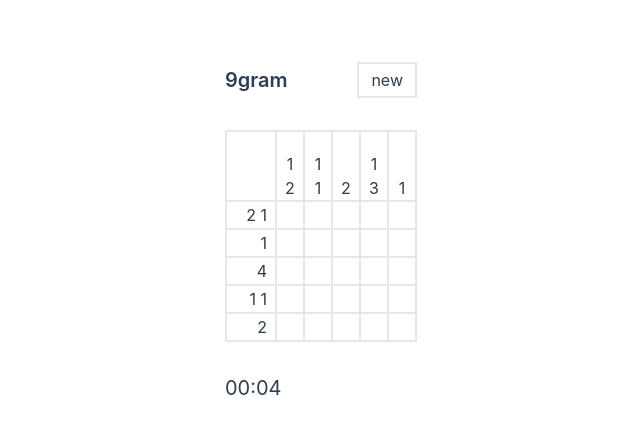
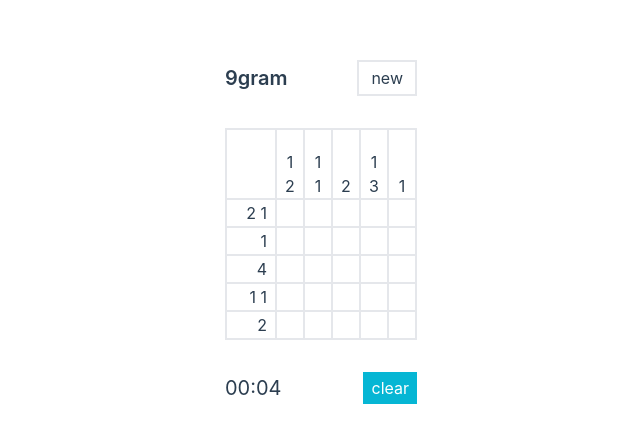
Before and after one commit to oakdays/9gram, a Vue app: page / in a window 1280 px wide. Shown: the part 168-610 px from the top of the page, without its empty margins (319-959 px from the left). Built offline with nearby package versions, Linux system fonts and the light colour scheme.

Commit message:
Add "Clear" button + lint

```diff
--- a/src/components/GameGrid.vue
+++ b/src/components/GameGrid.vue
@@ -6,11 +6,12 @@ import { Action, ActionEffect, CellState, MouseButton } from "@/utils/enums"
 import GridCell from "@/components/GridCell.vue"
 
 const props = defineProps<{
+  clearing: boolean
   solution: Array<number>[]
   solved: boolean
 }>()
 
-const emit = defineEmits(["solved"])
+const emit = defineEmits(["clear", "solved"])
 
 const data = reactive({
   matrix: [] as Array<Array<number>>,
@@ -56,6 +57,21 @@ watch(
           }
         }
       }
+    })
+  }
+)
+
+watch(
+  () => props.clearing,
+  () => {
+    nextTick(() => {
+      for (let i in data.matrix) {
+        for (let j in data.matrix[i]) {
+          data.matrix[i][j] = 0
+        }
+      }
+
+      emit("clear")
     })
   }
 )
--- a/src/views/GameView.vue
+++ b/src/views/GameView.vue
@@ -15,6 +15,7 @@ const data = reactive({
   rows: 0,
   columns: 0,
   solved: false,
+  clearing: false,
   resetting: true,
   solution: [] as Array<number>[],
   startingTime: new Date().getTime(),
@@ -121,16 +122,19 @@ async function updateClipboard(newClip: string) {
 
       <div :class="{ border: !data.solved, 'border-2': data.solved }">
         <game-grid
+          :clearing="data.clearing"
           :solution="data.solution"
           :solved="data.solved"
+          @clear="data.clearing = false"
           @solved="data.solved = true"
         />
       </div>
 
       <div class="flex justify-between mt-8 items-center">
-        <time class="text-xl" :datetime="formattedTimePassed">{{
-          formattedTimePassed
-        }}</time>
+        <time class="text-xl" :datetime="formattedTimePassed">
+          {{ formattedTimePassed }}</time
+        >
+
         <button
           v-if="data.solved"
           class="px-2 py-1 transition-colors"
@@ -141,6 +145,14 @@ async function updateClipboard(newClip: string) {
           @click="share"
         >
           share
+        </button>
+
+        <button
+          v-else
+          class="px-2 py-1 bg-cyan-500 text-white"
+          @click="data.clearing = true"
+        >
+          clear
         </button>
       </div>
     </main>
--- a/vite.config.ts
+++ b/vite.config.ts
@@ -1,14 +1,14 @@
-import { fileURLToPath, URL } from 'url'
+import { fileURLToPath, URL } from "url"
 
-import { defineConfig } from 'vite'
-import vue from '@vitejs/plugin-vue'
+import { defineConfig } from "vite"
+import vue from "@vitejs/plugin-vue"
 
 // https://vitejs.dev/config/
 export default defineConfig({
   plugins: [vue()],
   resolve: {
     alias: {
-      '@': fileURLToPath(new URL('./src', import.meta.url))
-    }
-  }
+      "@": fileURLToPath(new URL("./src", import.meta.url)),
+    },
+  },
 })
```
Also changed, not shown: .eslintrc.cjs, 2 other files (tests, documents, lock files or other folders).
